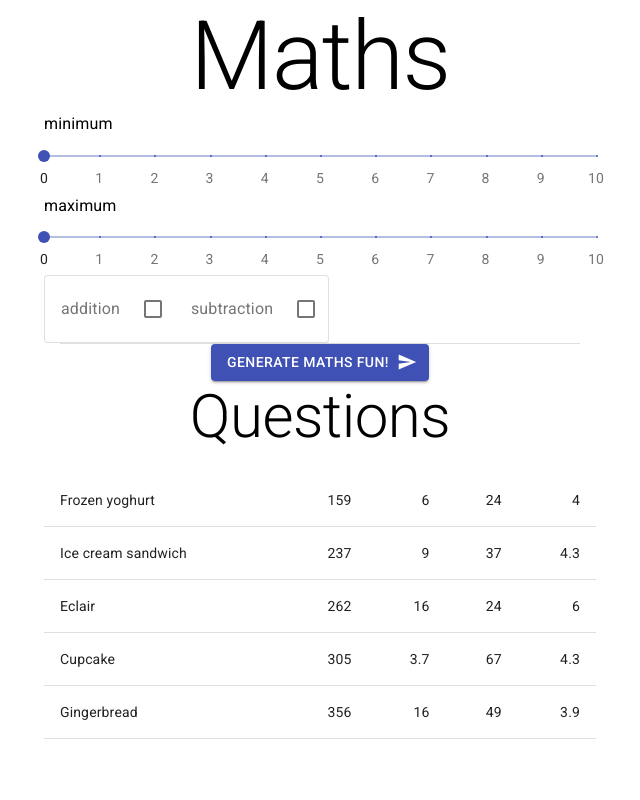
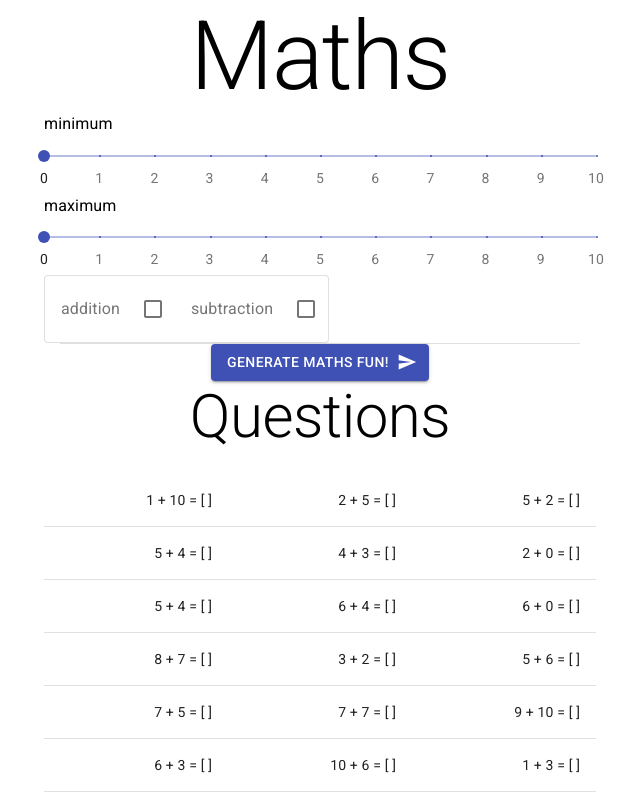
Before and after one commit to SuperDrew/maths, a React (Create React App) app: page / in a window 1280 px wide. Shown: the top 800 px of the page, without its empty margins (320-960 px from the left). Built offline with nearby package versions, Linux system fonts and the light colour scheme.

Commit message:
started introducing questionTable

```diff
--- a/src/App.js
+++ b/src/App.js
@@ -1,7 +1,7 @@
 import React from 'react';
 import './reset.css';
 import Button from '@material-ui/core/Button';
-import {Container, Divider, Grid, Icon, Table, Typography} from "@material-ui/core";
+import {Container, Divider, Grid, Icon, Typography} from "@material-ui/core";
 import {LabelledSlider} from "./components/LabelledSlider";
 import {LabelledCheckBox} from "./components/LabelledCheckBox";
 import {QuestionGrid} from "./components/QuestionGrid";
@@ -32,7 +32,7 @@ function App() {
                         Generate maths fun!
                     </Button>
                 </Grid>
-                <QuestionGrid label="Questions"/>
+                <QuestionGrid label="Questions" min={0} max={10}/>
             </Container>
         </div>
     );
--- a/src/components/QuestionGrid.js
+++ b/src/components/QuestionGrid.js
@@ -6,17 +6,27 @@ export const QuestionGrid = (props) =>
     const min = props.min;
     const max = props.max;
 
-    function createData(name, calories, fat, carbs, protein) {
-        return { name, calories, fat, carbs, protein };
+    function randBetween(min, max) {
+        return Math.round(Math.random()*(max-min)+min);
     }
 
-    const rows = [
-        createData('Frozen yoghurt', 159, 6.0, 24, 4.0),
-        createData('Ice cream sandwich', 237, 9.0, 37, 4.3),
-        createData('Eclair', 262, 16.0, 24, 6.0),
-        createData('Cupcake', 305, 3.7, 67, 4.3),
-        createData('Gingerbread', 356, 16.0, 49, 3.9),
-    ];
+    function generateRandomAdditionSum(min, max) {
+        return `${randBetween(min, max)} + ${randBetween(min, max)} = [    ]`;
+    }
+
+    function createRow(min, max, rowNumber) {
+        return {
+            key: rowNumber,
+            sum1: generateRandomAdditionSum(min,max),
+            sum2: generateRandomAdditionSum(min,max),
+            sum3: generateRandomAdditionSum(min,max)
+        };
+    }
+
+    const rows = [];
+    for (let i = 0; i <= 10; i++) {
+        rows.push(createRow(min, max, i))
+    }
 
     return (
         <>
@@ -26,14 +36,10 @@ export const QuestionGrid = (props) =>
             <Table>
                 <TableBody>
                     {rows.map((row) => (
-                        <TableRow key={row.name}>
-                            <TableCell component="th" scope="row">
-                                {row.name}
-                            </TableCell>
-                            <TableCell align="right">{row.calories}</TableCell>
-                            <TableCell align="right">{row.fat}</TableCell>
-                            <TableCell align="right">{row.carbs}</TableCell>
-                            <TableCell align="right">{row.protein}</TableCell>
+                        <TableRow key={row.key}>
+                            <TableCell align="right">{row.sum1}</TableCell>
+                            <TableCell align="right">{row.sum2}</TableCell>
+                            <TableCell align="right">{row.sum3}</TableCell>
                         </TableRow>
                     ))}
                 </TableBody>
```
